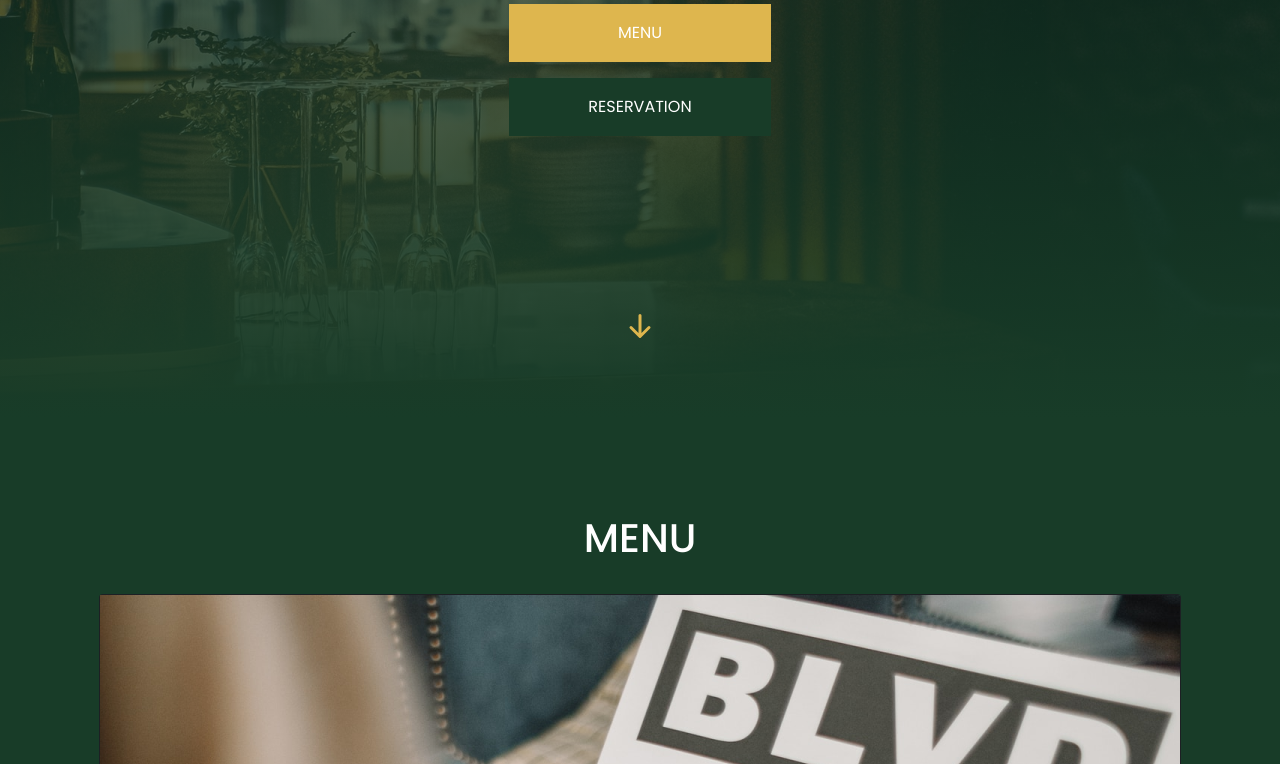
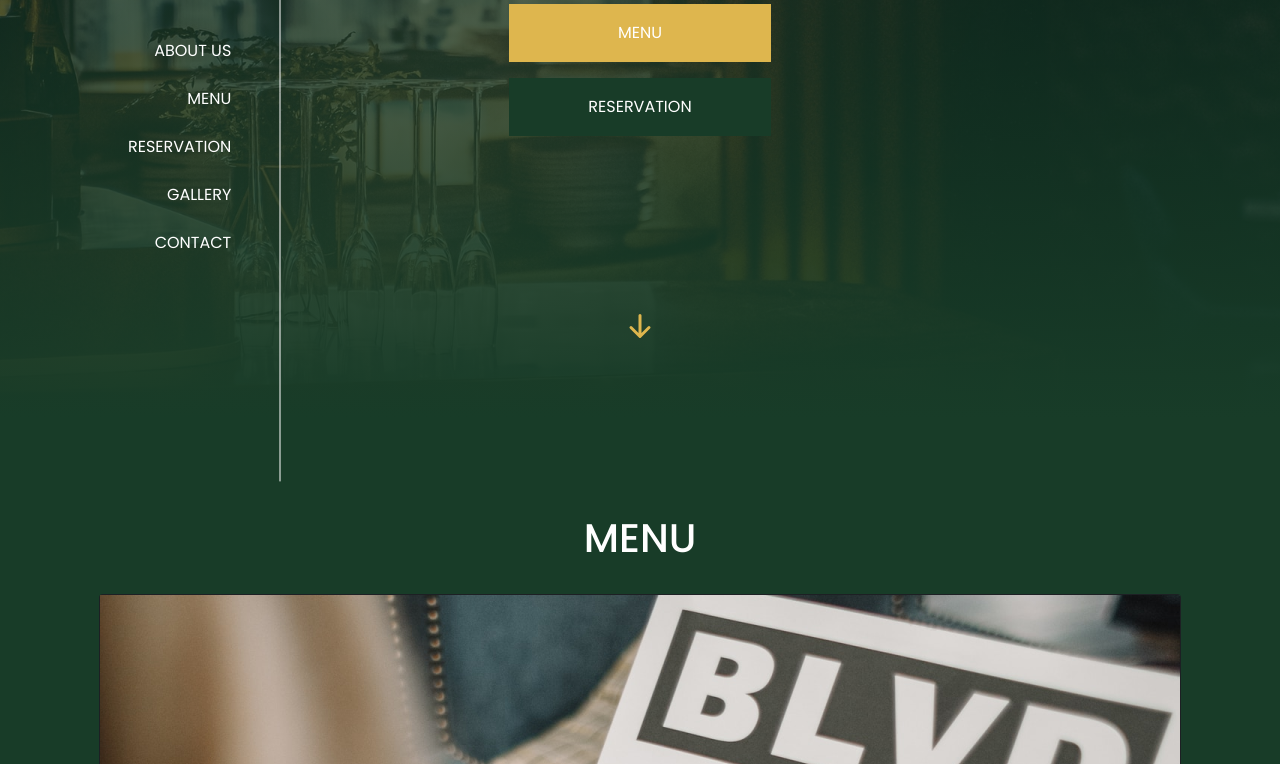
Before and after one commit to Majus1/Bar_template, a website: page index.html in a window 1280 px wide. Shown: the part 382-1146 px from the top of the page. Drawn offline with nearby package versions, Linux system fonts and the light colour scheme; a web font is replaced by a local one.

Commit message:
sexy navigation added

```diff
--- a/index.html
+++ b/index.html
@@ -29,19 +29,42 @@
     <!-- ::::: Hero section ::::: -->
     <section id="hero_wrapper" class="container-fluid  d-flex  justify-content-center align-items-center">
         <div id="hero" class="d-flex flex-column align-items-center">
+
+            <!-- ::: Type block ::: -->
             <div class="type-block text-center text-white  mb-3">
                 <h1 class="display-1 m-0">BOTANIST</h1>
                 <h2 class="h1">Caffe and Bistro</h2>
             </div>
+            <!-- ::: Type block ::: -->
+
+            <!-- ::: Button block ::: -->
             <div class="d-flex flex-column">
                 <button type="button" class="btn btn-secondary text-white  mb-3">MENU</button>
                 <button type="button" class="btn btn-primary  mb-3">RESERVATION</button>
             </div>
+            <!-- ::: Button block ::: -->
+
+            <!-- ::: Pointing arrow ::: -->
             <svg id="down-arrow" class="bounce" xmlns="http://www.w3.org/2000/svg" width="48" height="48"
                 class="bi bi-arrow-down-short" viewBox="0 0 16 16">
                 <path fill-rule="evenodd"
                     d="M8 4a.5.5 0 0 1 .5.5v5.793l2.146-2.147a.5.5 0 0 1 .708.708l-3 3a.5.5 0 0 1-.708 0l-3-3a.5.5 0 1 1 .708-.708L7.5 10.293V4.5A.5.5 0 0 1 8 4z" />
             </svg>
+            <!-- ::: Pointing arrow ::: -->
+
+            <!-- ::: Elegant side navigation ::: -->
+            <div id="elegant-side-navigation" class=" flex-row align-items-center">
+                <nav class="d-flex flex-column  text-white  pe-5">
+                    <a href="/html/"><p class="text-end mb-4">ABOUT US</p></a>
+                    <a href="#menu"><p class="text-end mb-4">MENU</p></a>
+                    <a href="/html/"><p class="text-end mb-4">RESERVATION</p></a>
+                    <a href="/html/"><p class="text-end mb-4">GALLERY</p></a>
+                    <a href="/html/"><p class="text-end mb-4">CONTACT</p></a>
+                </nav>
+                <img src="./assets/vectors/vertical-line.svg" alt="">
+            </div>
+            <!-- ::: Elegant side navigation ::: -->
+
         </div>
     </section>
     <!-- ::::: Hero section ::::: -->
--- a/scss-&-css/style.scss
+++ b/scss-&-css/style.scss
@@ -79,6 +79,30 @@ $input-focus-border-color: $secondary-300;
         // Animation
         transition: all 1s ease;
     }
+
+    #elegant-side-navigation {
+        display: none;
+        position: absolute;
+        left: 10vw;
+        @media (min-width: 992px) {
+            display: flex;
+        }
+        @media (min-width: 1400px) {
+            left: 20vw;
+        }
+        p {
+            color: white;
+        }
+        a {
+            text-decoration: none;
+        }
+        a:hover {
+            p {
+                transition: 0.5s;
+                color: $secondary;
+            }
+        }
+    }
 }
 
 // ::::: HERO SECTION :::::
@@ -88,6 +112,7 @@ $input-focus-border-color: $secondary-300;
 #menu_wrapper {
     background-color: $primary;
 }
+
 // ::::: MENU SECTION :::::
 
 
@@ -105,6 +130,7 @@ $input-focus-border-color: $secondary-300;
         }
     }
 }
+
 // ::::: AVOUT US SECTION :::::
 
 
@@ -120,16 +146,19 @@ $input-focus-border-color: $secondary-300;
 #footer_wrapper {
     background-color: $tertiary;
 }
+
 footer {
     .left-footer-image {
         position: absolute;
         left: 0;
     }
+
     .right-footer-image {
         position: absolute;
         right: 0;
     }
 }
+
 // ::::: FOOTER :::::
 
 
```
Also changed, not shown: assets/vectors/vertical-line.svg (added), scss-&-css/style.css, 1 other file.
